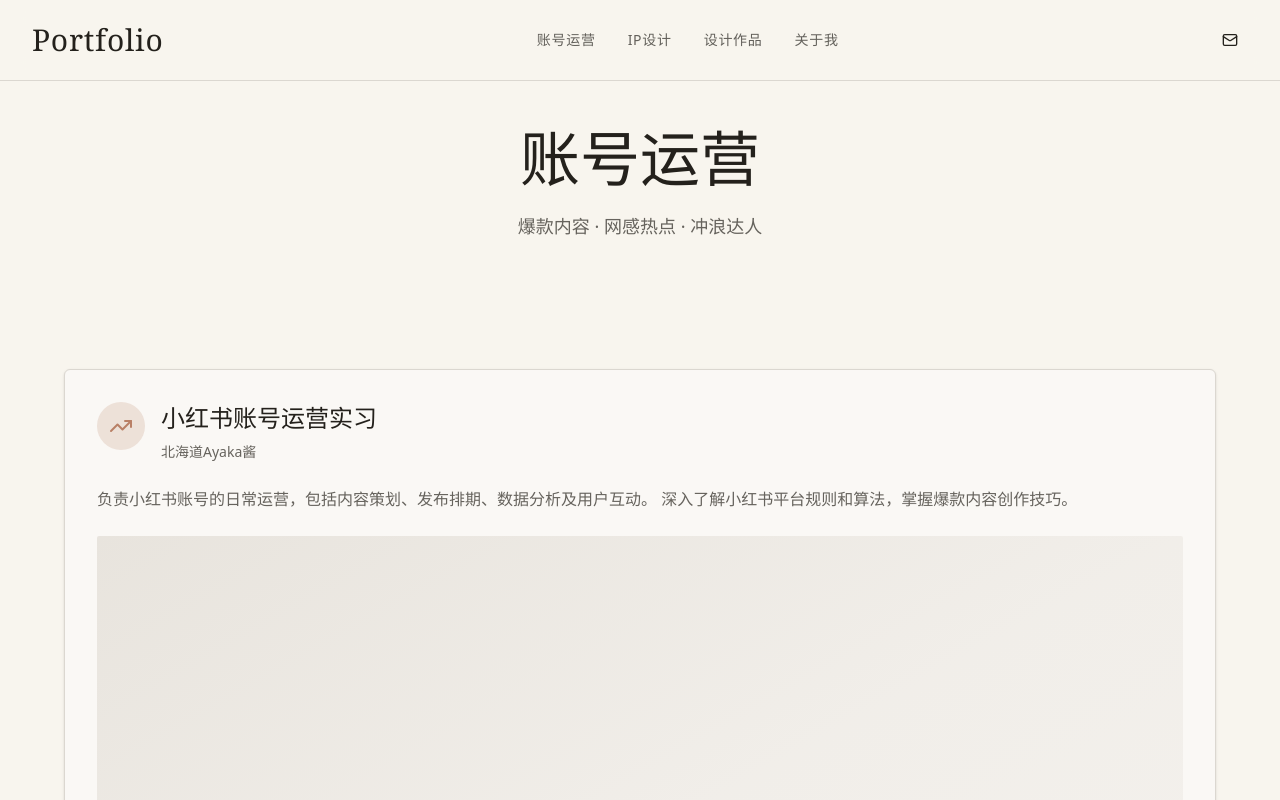
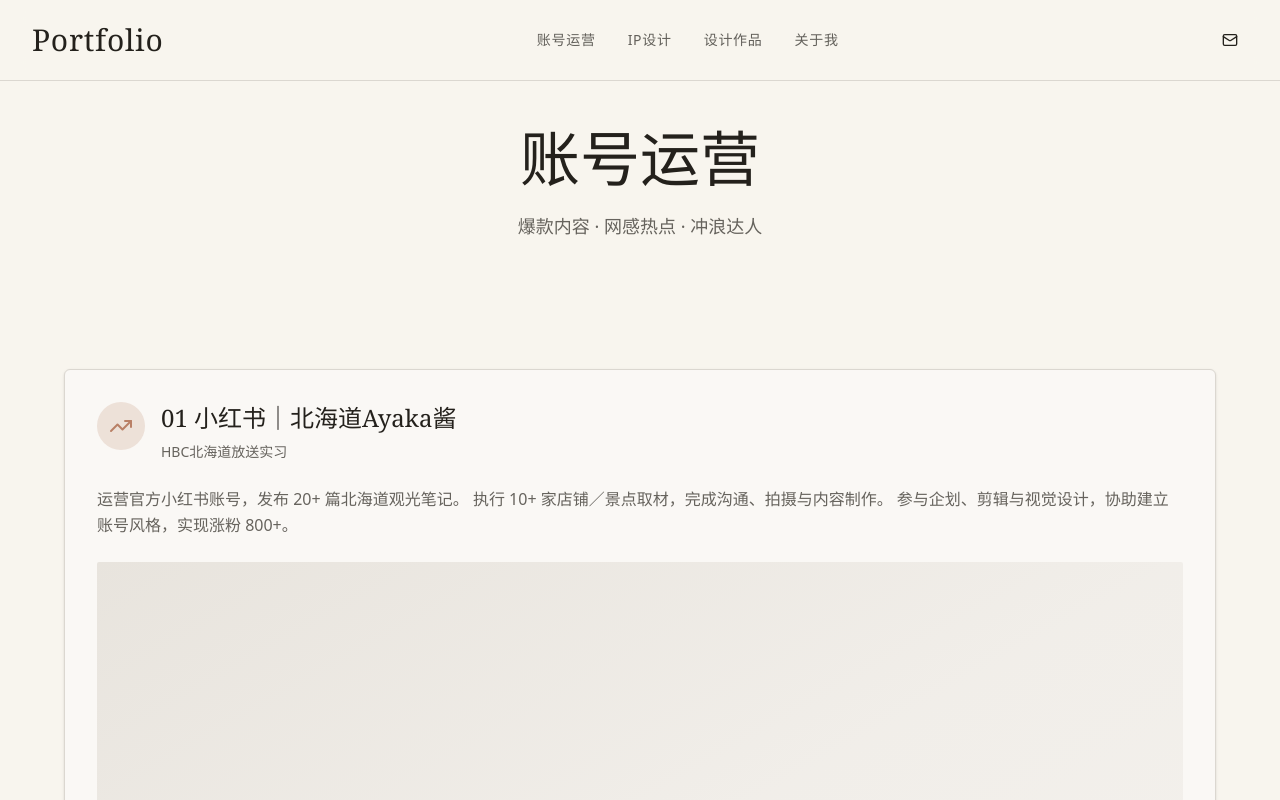
Before and after one commit to Mia1017/v0mia, a Next.js app: page /v0-designer-brand-tk/operation in a window 1280 px wide. Shown: the top 800 px of the page. Built offline with nearby package versions, Linux system fonts and the light colour scheme.

Commit message:
Update page.tsx

```diff
--- a/app/operation/page.tsx
+++ b/app/operation/page.tsx
@@ -32,14 +32,15 @@ export default function OperationPage() {
               </div>
               <div>
                 <h2 className="font-serif text-2xl font-light text-foreground mb-2">
-                  小红书账号运营实习
+                  01 小红书｜北海道Ayaka酱
                 </h2>
-                <p className="text-sm text-muted-foreground">北海道Ayaka酱</p>
+                <p className="text-sm text-muted-foreground">HBC北海道放送实习</p>
               </div>
             </div>
             <p className="text-muted-foreground leading-relaxed mb-6">
-              负责小红书账号的日常运营，包括内容策划、发布排期、数据分析及用户互动。
-              深入了解小红书平台规则和算法，掌握爆款内容创作技巧。
+              运营官方小红书账号，发布 20+ 篇北海道观光笔记。
+              执行 10+ 家店铺／景点取材，完成沟通、拍摄与内容制作。
+              参与企划、剪辑与视觉设计，协助建立账号风格，实现涨粉 800+。
             </p>
             <ImagePlaceholder
               icon={TrendingUp}
```
